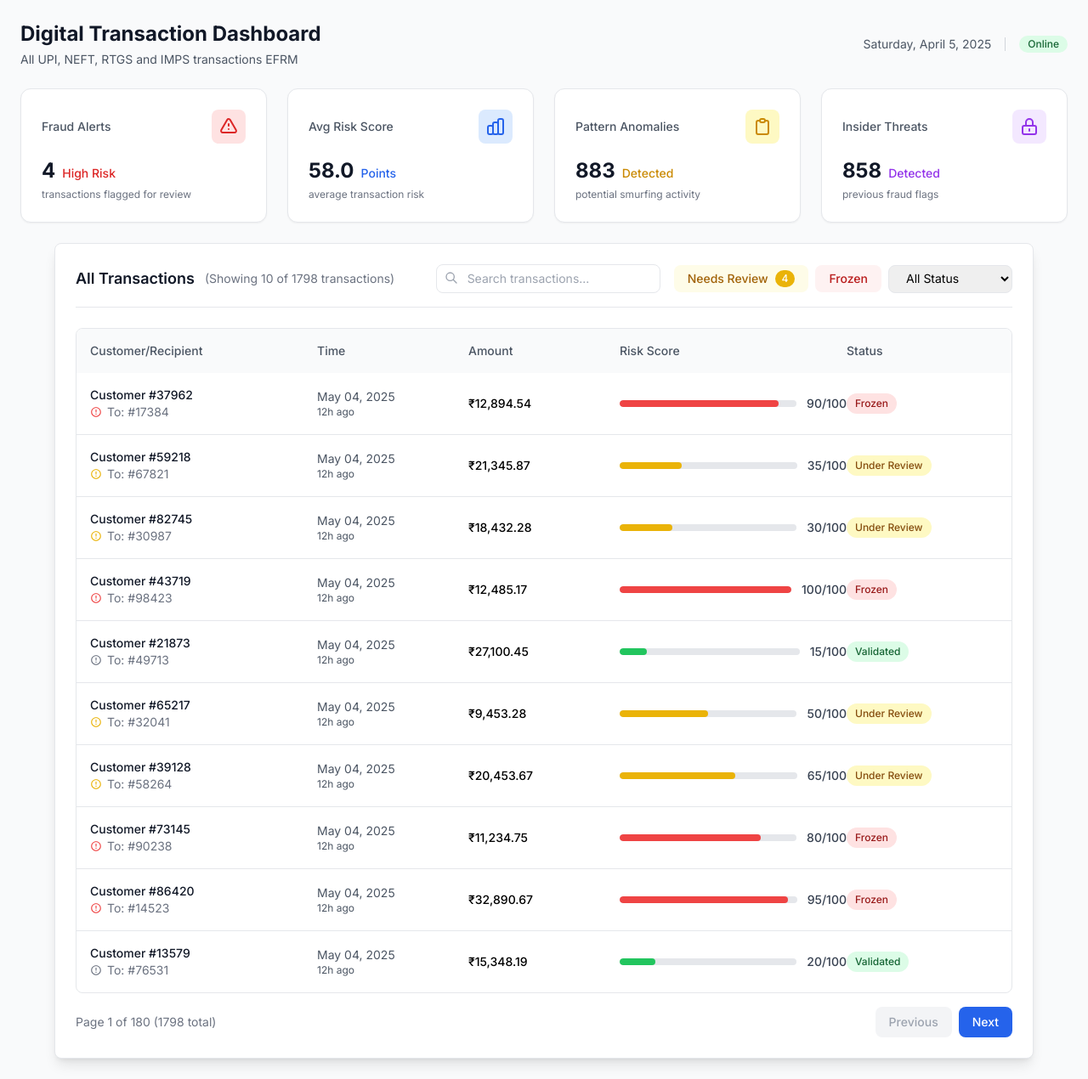
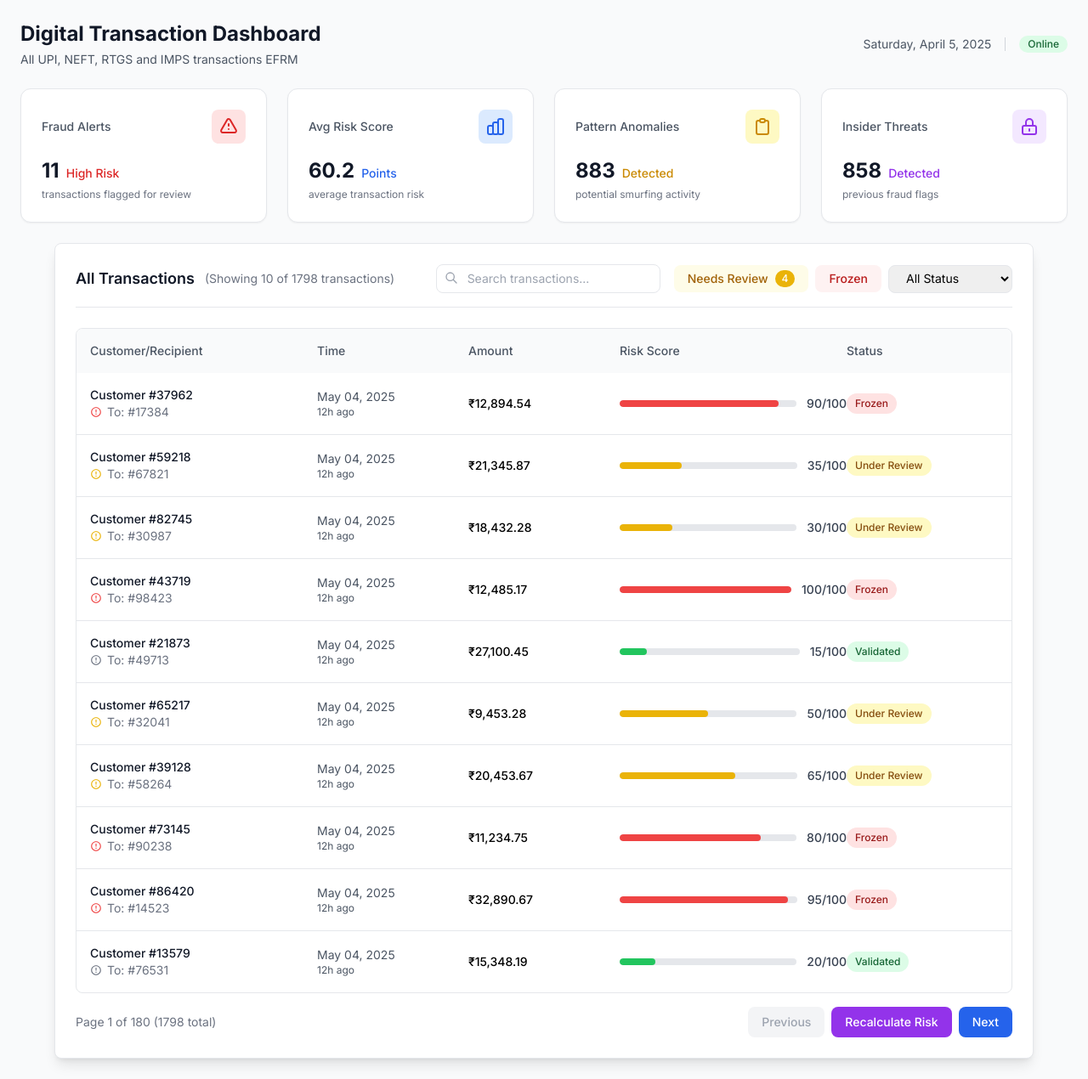
Before and after one commit to ombhojane/levelup, a Django app: page /compliance_dashboard/ in a window 1280 px wide. Shown: the whole page at 85% size. Run offline with Django 5.2, Linux system fonts and the light colour scheme; some libraries are stand-ins or nearby versions.

Commit message:
risk scoresss

```diff
--- a/bankapp/branches/data/risk_cache/transaction_stats.json
+++ b/bankapp/branches/data/risk_cache/transaction_stats.json
@@ -1 +1 @@
-{"high_risk_count": 4, "avg_risk_score": 58.0, "pattern_anomalies": 883, "insider_threats": 858}
+{"high_risk_count": 11, "avg_risk_score": 60.166666666666664, "pattern_anomalies": 883, "insider_threats": 858}
--- a/bankapp/branches/templates/compliance_dashboard.html
+++ b/bankapp/branches/templates/compliance_dashboard.html
@@ -166,7 +166,7 @@
                              data-account="{{ transaction.customer_account_number }}"
                              data-recipient="{{ transaction.to_recipient_customer_account }}"
                              data-risk="{{ transaction.risk_score }}"
-                             data-explanation="{{ transaction.risk_explanation|default:'No detailed risk explanation available.' }}">
+                             data-explanation="{{ transaction.risk_explanation|escape }}">
                             <div class="w-1/4">
                                 <div class="font-medium text-gray-900">Customer #{{ transaction.customer_account_number }}</div>
                                 <div class="text-gray-500 flex items-center gap-1.5">
@@ -225,6 +225,10 @@
                         Previous
                     </button>
                     {% endif %}
+
+                    <a href="?page={{ current_page }}&regenerate_risk=true" class="px-4 py-2 bg-purple-600 text-white rounded-lg hover:bg-purple-700 transition-colors duration-200 text-sm font-medium">
+                        Recalculate Risk
+                    </a>
 
                     {% if has_next %}
                     <a href="?page={{ current_page|add:'1' }}" class="px-4 py-2 bg-blue-600 text-white rounded-lg hover:bg-blue-700 transition-colors duration-200 text-sm font-medium">
@@ -329,6 +333,13 @@
                     const risk = this.getAttribute('data-risk');
                     const explanation = this.getAttribute('data-explanation');
 
+                    console.log("Transaction clicked:", {
+                        customer,
+                        recipient,
+                        risk,
+                        explanation
+                    });
+
                     // Set modal content
                     document.getElementById('modal-customer').textContent = customer;
                     document.getElementById('modal-recipient').textContent = recipient;
@@ -345,7 +356,13 @@
                         riskScoreEl.className = 'inline-flex items-center px-2.5 py-0.5 rounded-full text-xs font-medium bg-green-100 text-green-800';
                     }
 
-                    document.getElementById('modal-explanation').textContent = explanation;
+                    // Display the explanation, making sure we don't show "undefined"
+                    const modalExplanation = document.getElementById('modal-explanation');
+                    if (explanation && explanation !== 'undefined' && explanation !== 'null') {
+                        modalExplanation.textContent = explanation;
+                    } else {
+                        modalExplanation.textContent = "Detailed risk assessment not available for this transaction.";
+                    }
 
                     // Show modal
                     modal.classList.remove('hidden');
--- a/bankapp/branches/views.py
+++ b/bankapp/branches/views.py
@@ -92,6 +92,10 @@ def compliance_dashboard(request):
     try:
         # Read the CSV file into a DataFrame
         transactions_df = pd.read_csv(csv_path)
+        # Add transaction_id if not present
+        if 'transaction_id' not in transactions_df.columns:
+            transactions_df['transaction_id'] = transactions_df.index.astype(str)
+
         total_transactions = len(transactions_df)
 
         # Get the requested page and page size
@@ -110,28 +114,53 @@ def compliance_dashboard(request):
         os.makedirs(risk_cache_dir, exist_ok=True)
         page_cache_file = os.path.join(risk_cache_dir, f'transactions_risk_page_{page}.json')
 
+        # Force regenerate if requested
+        regenerate = request.GET.get('regenerate_risk', False)
+        if regenerate and os.path.exists(page_cache_file):
+            os.remove(page_cache_file)
+
         # Check if cache exists, otherwise generate risk assessments
-        if os.path.exists(page_cache_file):
+        if os.path.exists(page_cache_file) and not regenerate:
             try:
                 with open(page_cache_file, 'r') as f:
                     current_transactions = json.load(f)
+                    # Log successful cache load
+                    print(f"Loaded risk assessments from cache for page {page}")
             except Exception as e:
                 print(f"Error loading cached risk assessments: {e}")
                 os.remove(page_cache_file)  # Remove corrupted cache file
                 # Fall through to regenerate the risk assessments
 
         # If we don't have risk assessments (either no cache or corrupt cache), generate them
-        if not os.path.exists(page_cache_file):
+        if not os.path.exists(page_cache_file) or regenerate:
             # Initialize risk agent and assess transactions
-            risk_agent = GeminiRiskAssessmentAgent()
-            current_transactions = risk_agent.assess_transaction_risks_batch(current_transactions)
+            try:
+                risk_agent = GeminiRiskAssessmentAgent()
+                print(f"Assessing transactions for page {page} using Gemini")
+                current_transactions = risk_agent.assess_transaction_risks_batch(current_transactions)
 
-            # Cache the results
-            try:
-                with open(page_cache_file, 'w') as f:
-                    json.dump(current_transactions, f)
+                # Cache the results
+                try:
+                    with open(page_cache_file, 'w') as f:
+                        json.dump(current_transactions, f)
+                        print(f"Cached risk assessments for page {page}")
+                except Exception as e:
+                    print(f"Error caching risk assessments: {e}")
             except Exception as e:
-                print(f"Error caching risk assessments: {e}")
+                print(f"Error assessing transaction risks: {e}")
+                # If Gemini fails, use fallback risk assessment
+                for transaction in current_transactions:
+                    if 'risk_score' not in transaction or 'risk_explanation' not in transaction:
+                        transaction['risk_score'] = 50
+                        transaction['risk_category'] = "Medium"
+                        transaction['risk_explanation'] = f"This transaction requires manual review. Risk score assigned by backup system."
+
+        # Ensure all transactions have risk scores and explanations
+        for transaction in current_transactions:
+            if 'risk_score' not in transaction or transaction['risk_score'] is None:
+                transaction['risk_score'] = 50
+            if 'risk_explanation' not in transaction or not transaction['risk_explanation']:
+                transaction['risk_explanation'] = "Detailed risk explanation not available for this transaction."
 
         # Format transactions for display
         for transaction in current_transactions:
@@ -174,7 +203,7 @@ def compliance_dashboard(request):
         # Load or calculate dashboard stats
         stats_cache_file = os.path.join(risk_cache_dir, 'transaction_stats.json')
 
-        if os.path.exists(stats_cache_file):
+        if os.path.exists(stats_cache_file) and not regenerate:
             try:
                 with open(stats_cache_file, 'r') as f:
                     stats = json.load(f)
@@ -188,10 +217,25 @@ def compliance_dashboard(request):
                 # Fall through to regenerate the stats
 
         # If we don't have stats (either no cache or corrupt cache), calculate them
-        if not os.path.exists(stats_cache_file):
-            # Calculate stats from current page
-            high_risk_count = sum(1 for t in current_transactions if t.get('risk_score', 0) >= 70)
-            avg_risk_score = sum(t.get('risk_score', 0) for t in current_transactions) / len(current_transactions) if current_transactions else 0
+        if not os.path.exists(stats_cache_file) or regenerate:
+            # Calculate stats from all transactions (not just current page)
+            # First get risk scores for all transactions
+            all_risks = []
+            for p in range(1, paginator.num_pages + 1):
+                page_cache = os.path.join(risk_cache_dir, f'transactions_risk_page_{p}.json')
+                if os.path.exists(page_cache):
+                    try:
+                        with open(page_cache, 'r') as f:
+                            page_data = json.load(f)
+                            all_risks.extend([t.get('risk_score', 0) for t in page_data])
+                    except:
+                        pass
+
+            if not all_risks:
+                all_risks = [t.get('risk_score', 0) for t in current_transactions]
+
+            high_risk_count = sum(1 for score in all_risks if score >= 70)
+            avg_risk_score = sum(all_risks) / len(all_risks) if all_risks else 0
             pattern_anomalies = sum(1 for t in transactions_df.to_dict('records') if t.get('smurfing_indicator', 0) == 1)
             insider_threats = sum(1 for t in transactions_df.to_dict('records') if t.get('previous_fraud_flag', 0) == 1)
 
@@ -226,6 +270,9 @@ def compliance_dashboard(request):
         return render(request, 'compliance_dashboard.html', context)
     except Exception as e:
         # If there's an error, pass the error message to the template
+        import traceback
+        error_details = traceback.format_exc()
+        print(f"Error in compliance dashboard: {error_details}")
         return render(request, 'compliance_dashboard.html', {'error': str(e)})
 
 def chat_bot(request):
```
Also changed, not shown: bankapp/branches/data/risk_cache/transactions_risk_page_2.json (added, +1 -0 lines), bankapp/branches/data/risk_cache/transactions_risk_page_3.json (added, +1 -0 lines), bankapp/branches/risk_profiling/agents/risk_assessment_gemini.py (+30 -7 lines).
